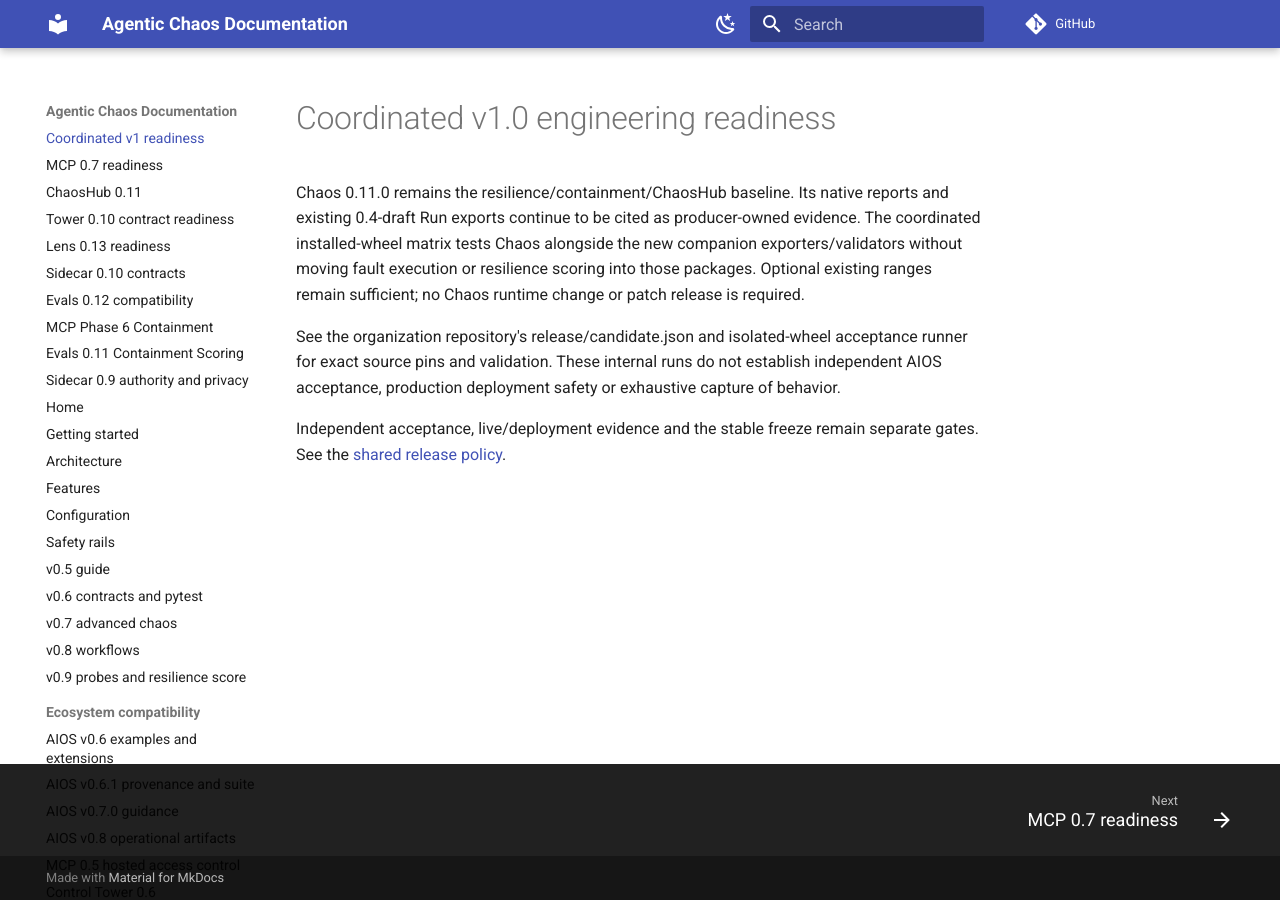
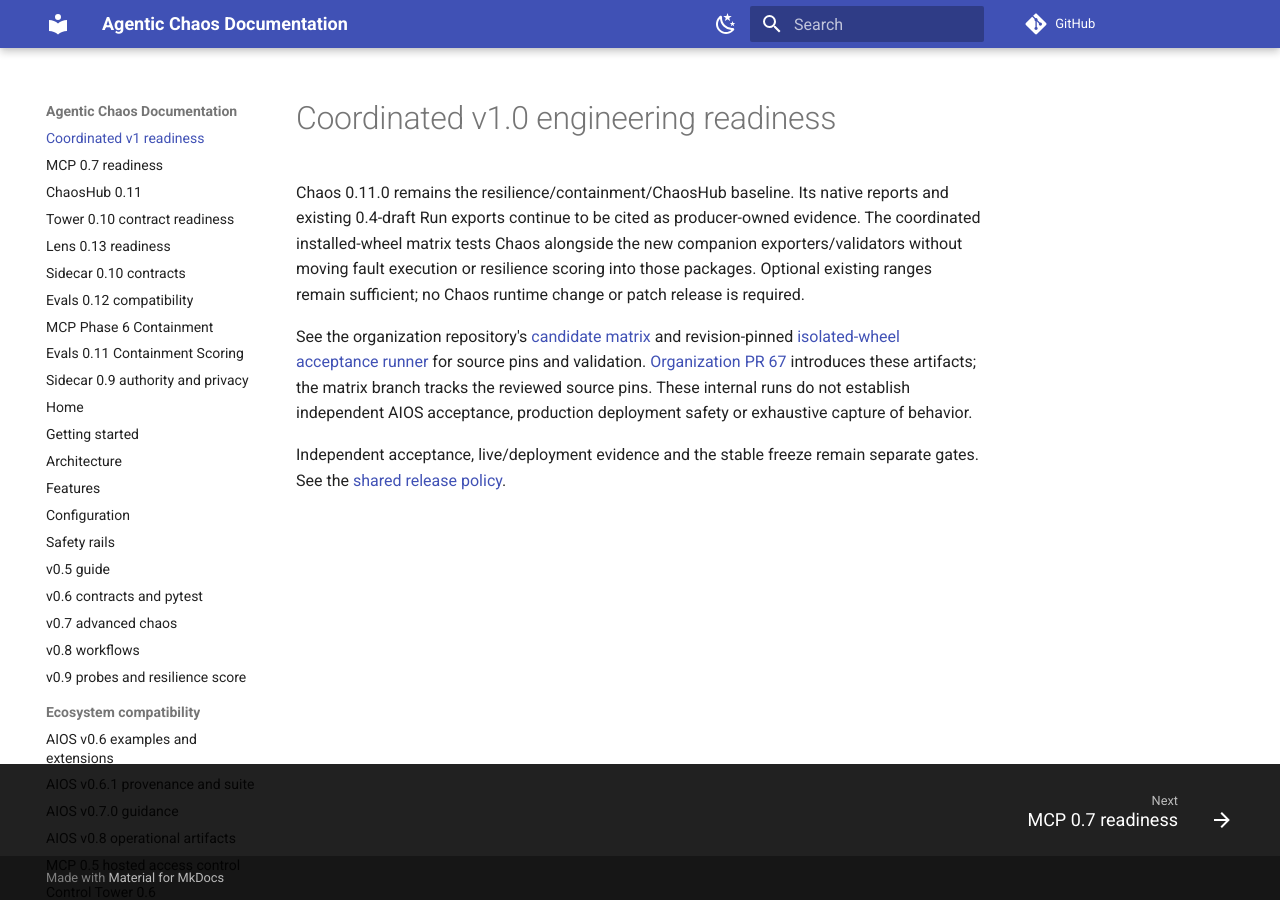
Before and after one commit to DeepAgentLabs/agentic-chaos, an MkDocs documentation site: the page built from docs/coordinated-v1-readiness.md, in a window 1280 px wide. Built offline with MkDocs 1.6.1 and Material for MkDocs 9.7.7, drawn with Linux system fonts in a browser that asks for light colours; comment, search, counter and statistics services are not loaded.

Commit message:
docs: address Copilot request for concrete acceptance artifact links

```diff
--- a/docs/coordinated-v1-readiness.md
+++ b/docs/coordinated-v1-readiness.md
@@ -7,8 +7,10 @@ companion exporters/validators without moving fault execution or resilience
 scoring into those packages. Optional existing ranges remain sufficient; no
 Chaos runtime change or patch release is required.
 
-See the organization repository's release/candidate.json and isolated-wheel
-acceptance runner for exact source pins and validation. These internal runs do
+See the organization repository's [candidate matrix](https://github.com/DeepAgentLabs/.github/blob/feat/coordinated-v1-readiness/release/candidate.json)
+and revision-pinned [isolated-wheel acceptance runner](https://github.com/DeepAgentLabs/.github/blob/81343e3/scripts/accept_ecosystem.py)
+for source pins and validation. [Organization PR 67](https://github.com/DeepAgentLabs/.github/pull/67)
+introduces these artifacts; the matrix branch tracks the reviewed source pins. These internal runs do
 not establish independent AIOS acceptance, production deployment safety or
 exhaustive capture of behavior.
 
```
